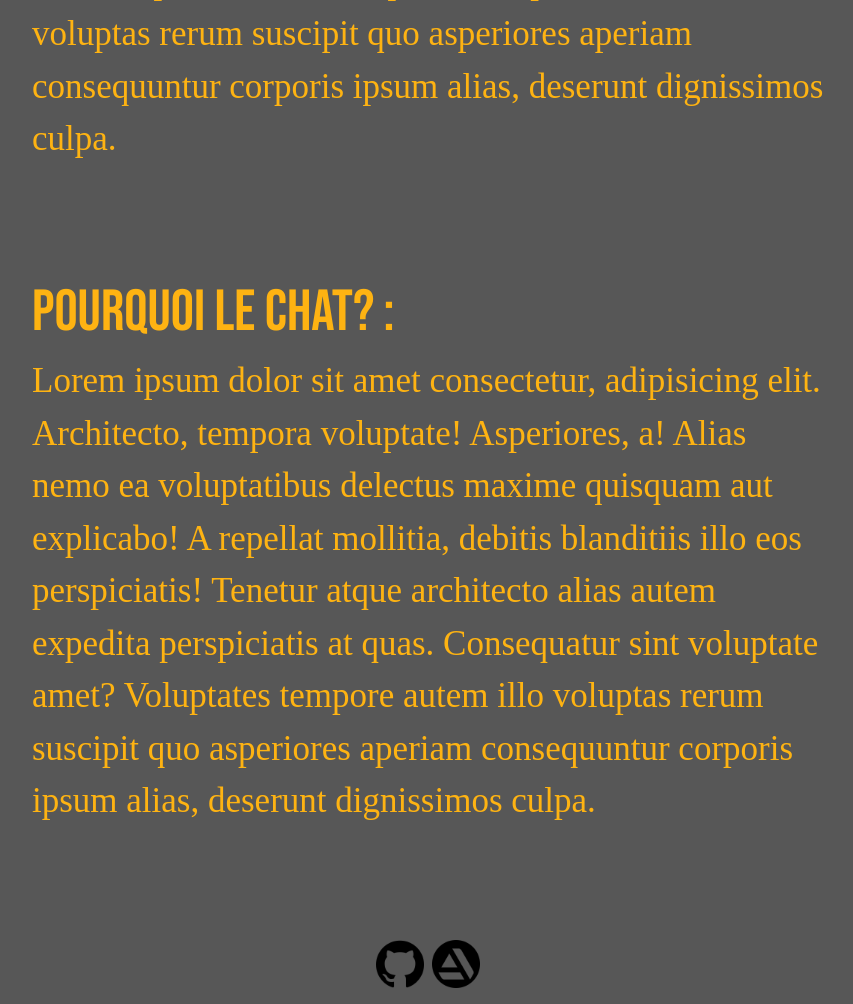
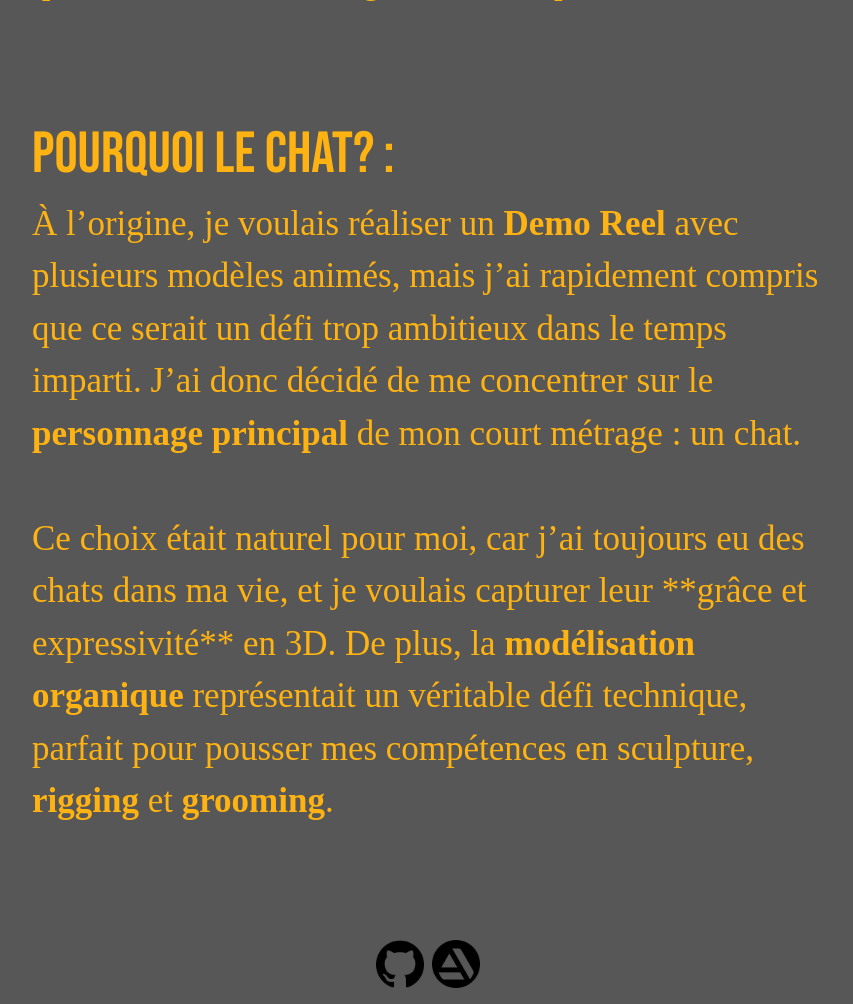
Before and after one commit to IshtarFolo/siteWebChat-PocalypseNow, a WordPress theme: template aPropos.php in a window 1280 px wide. Shown: the part 1414-2418 px from the top of the page, without its empty margins (208-1061 px from the left). Run offline with PHP 8.4 and a stand-in for WordPress, Linux system fonts and the light colour scheme; the site name, menu and one post (Sample post) are stand-ins, and other content is empty.

Commit message:
Changement du texte de la page aPropos.php

```diff
--- a/aPropos.php
+++ b/aPropos.php
@@ -29,8 +29,6 @@
 
     <div class="contenu texte-intro">
         <h2 class="mb-4 mx-2">À propos de moi :</h2>
-        <!-- Style de l'image temporaire!!! -->
-        <img src="https://chatpocalypsenow.com/wp-content/uploads/2025/02/Artboard-1.png" alt="" class="float-right imgshadow me-3 mb-3">
         <p>Lorem ipsum dolor sit amet consectetur, adipisicing elit. Architecto, tempora voluptate! Asperiores, a! Alias
             nemo ea voluptatibus delectus maxime quisquam aut explicabo! A repellat mollitia, debitis blanditiis illo
             eos perspiciatis!
@@ -44,12 +42,10 @@
             <br>
 
             <h2>Pourquoi le chat? :</h2>
-            <p>Lorem ipsum dolor sit amet consectetur, adipisicing elit. Architecto, tempora voluptate! Asperiores, a! Alias
-                nemo ea voluptatibus delectus maxime quisquam aut explicabo! A repellat mollitia, debitis blanditiis illo
-                eos perspiciatis!
-                Tenetur atque architecto alias autem expedita perspiciatis at quas. Consequatur sint voluptate amet?
-                Voluptates tempore autem illo voluptas rerum suscipit quo asperiores aperiam consequuntur corporis ipsum
-                alias, deserunt dignissimos culpa.</p>
+            <p>
+À l’origine, je voulais réaliser un <strong>Demo Reel</strong> avec plusieurs modèles animés, mais j’ai rapidement compris que ce serait un défi trop ambitieux dans le temps imparti. J’ai donc décidé de me concentrer sur le <strong>personnage principal</strong> de mon court métrage : un chat.<br><br>
+
+Ce choix était naturel pour moi, car j’ai toujours eu des chats dans ma vie, et je voulais capturer leur **grâce et expressivité** en 3D. De plus, la <strong>modélisation organique</strong> représentait un véritable défi technique, parfait pour pousser mes compétences en sculpture, <strong>rigging</strong> et <strong>grooming</strong>.</p>
     </div>
     <!-- CONTENU -->
 
```
